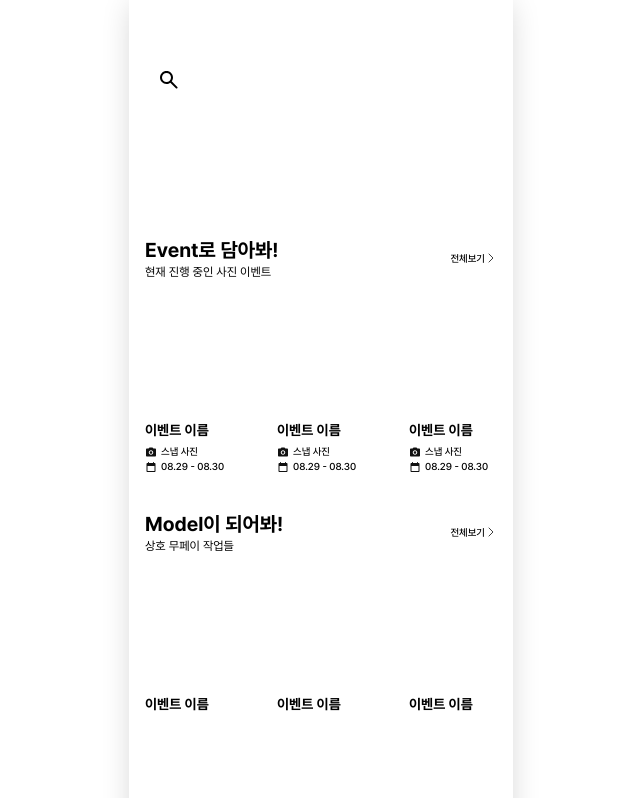
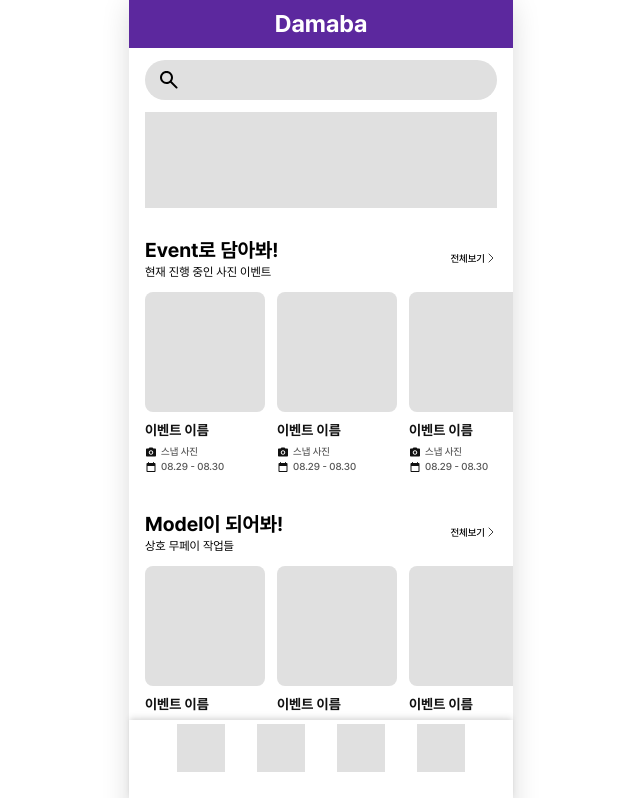
Before and after one commit to Damabwa/Web, a React (Create React App) app: page / in a window 1280 px wide. Shown: the top 798 px of the page, without its empty margins (319-959 px from the left). Built offline with nearby package versions, Linux system fonts and the light colour scheme; no server answers.

Commit message:
style: tailwind css 관련 파일 수정

```diff
--- a/package.json
+++ b/package.json
@@ -10,10 +10,12 @@
     "@types/node": "^16.18.108",
     "@types/react": "^18.3.5",
     "@types/react-dom": "^18.3.0",
+    "axios": "^1.7.7",
     "react": "^18.3.1",
     "react-dom": "^18.3.1",
     "react-router-dom": "^6.26.2",
     "react-scripts": "5.0.1",
+    "router": "^1.3.8",
     "typescript": "^4.9.5",
     "web-vitals": "^2.1.4"
   },
@@ -44,5 +46,9 @@
   "devDependencies": {
     "prettier": "3.3.3",
     "tailwindcss": "^3.4.10"
+  },
+  "headwind.classRegex": {
+    "css": "\\B@apply\\s+([_a-zA-Z0-9\\s\\-\\:\\/]+);",
+    "postcss": "\\B@apply\\s+([_a-zA-Z0-9\\s\\-\\:\\/]+);"
   }
 }
--- a/public/index.html
+++ b/public/index.html
@@ -1,5 +1,5 @@
 <!doctype html>
-<html lang="en">
+<html lang="ko">
   <head>
     <meta charset="utf-8" />
     <meta name="viewport" content="width=device-width, initial-scale=1" />
@@ -12,7 +12,6 @@
     <title>담아봐</title>
   </head>
   <body>
-    <noscript>You need to enable JavaScript to run this app.</noscript>
     <div id="root"></div>
   </body>
 </html>
--- a/tailwind.config.js
+++ b/tailwind.config.js
@@ -2,7 +2,39 @@
 module.exports = {
   content: ["./src/**/*.{js,jsx,ts,tsx}"],
   theme: {
-    extend: {},
+    extend: {
+      boxShadow: {
+        "top-only":
+          "0 -4px 6px -1px rgba(0, 0, 0, 0.1), 0 -2px 4px -1px rgba(0, 0, 0, 0.06)",
+      },
+    },
+    fontFamily: {
+      pre: ["Pretendard"],
+    },
+    colors: {
+      violet50: "#F2EBFB",
+      violet100: "#EBE1F8",
+      violet200: "#D6C0F1",
+      violet300: "#7B35D3",
+      violet400: "#6F30BE",
+      violet500: "#622AA9",
+      violet600: "#5C289E",
+      violet700: "#4A207F",
+      violet800: "#37185F",
+      violet900: "#2B134A",
+      yellow100: "#FFF7B0",
+      yellow200: "#FFF492",
+      yellow300: "#FFE600",
+      red: "#FF3D3D",
+      white: "#FFFFFF",
+      black: "#111111",
+      black02: "#555555",
+      black03: "#767676",
+      black04: "#999999",
+      lineRegular: "#E5E5EC",
+      lineLight: "#F1F1F5",
+      gray: "#E0E0E0",
+    },
   },
   plugins: [],
 };
```
Also changed, not shown: 1 other file (tests, documents, lock files or other folders).
